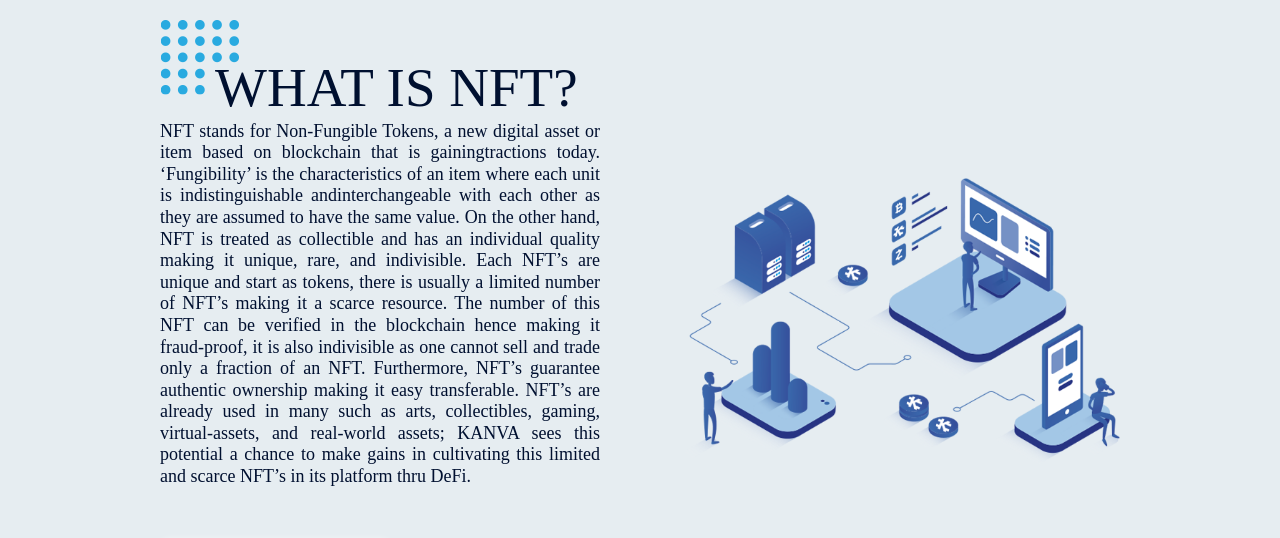
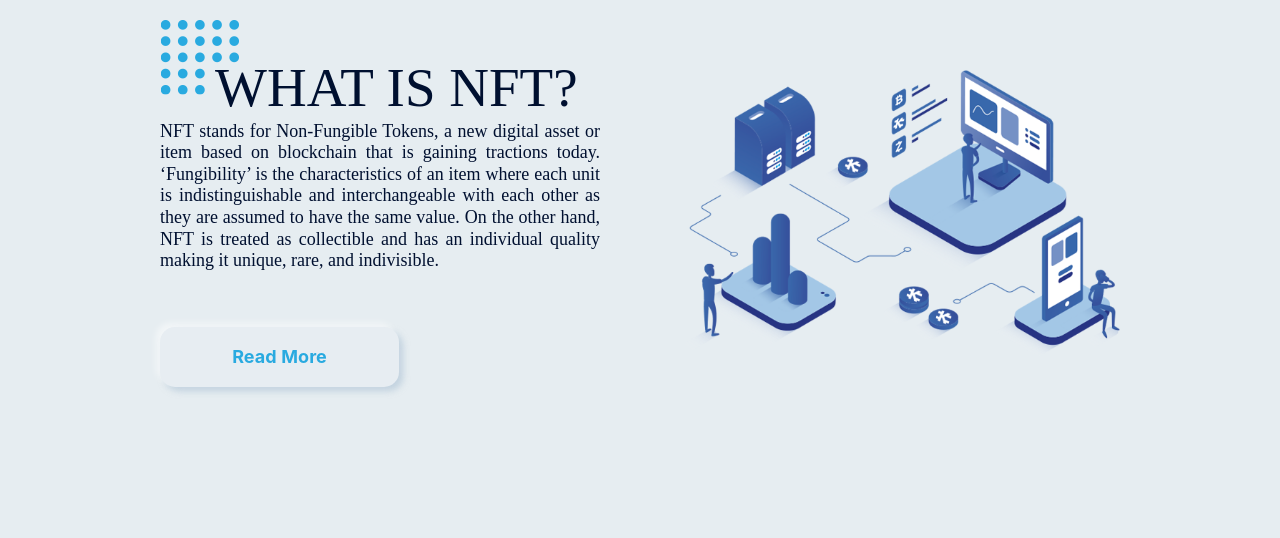
Before and after one commit to Araton95/kanva-app, a Gatsby site: page / in a window 1280 px wide. Shown: the part 3740-4278 px from the top of the page. Built offline with nearby package versions, Linux system fonts and the light colour scheme; Gatsby itself is replaced by a stand-in of ours.

Commit message:
Text changed

```diff
--- a/src/components/nft-section/index.jsx
+++ b/src/components/nft-section/index.jsx
@@ -91,24 +91,7 @@ const NftSection = () => (
                 <Title>What is NFT?</Title>
               </TitleContainer>
               <Text>
-                NFT stands for Non-Fungible Tokens, a new digital asset or item
-                based on blockchain that is gainingtractions today.
-                ‘Fungibility’ is the characteristics of an item where each unit
-                is indistinguishable andinterchangeable with each other
-                as they are assumed to have  the same value. On the other hand,
-                NFT is treated as collectible and has an individual
-                quality making it unique, rare, and indivisible. Each NFT’s
-                are unique and start as tokens, there is usually a
-                limited number of NFT’s making it a scarce resource. The
-                number of this NFT can be verified in the blockchain
-                hence making it fraud-proof, it is also indivisible as
-                one cannot sell and trade only a fraction of an NFT.
-                Furthermore, NFT’s guarantee authentic ownership making
-                it easy transferable. NFT’s are already used in many
-                such as arts, collectibles, gaming, virtual-assets, and
-                real-world assets; KANVA sees this potential a chance
-                to make gains in cultivating this limited and scarce NFT’s
-                in its platform thru DeFi.
+                NFT stands for Non-Fungible Tokens, a new digital asset or item based on blockchain that is gaining tractions today. ‘Fungibility’ is the characteristics of an item where each unit is indistinguishable and interchangeable with each other as they are assumed to have the same value. On the other hand, NFT is treated as collectible and has an individual quality making it unique, rare, and indivisible.
               </Text>
               <Button>Read More</Button>
 
```
